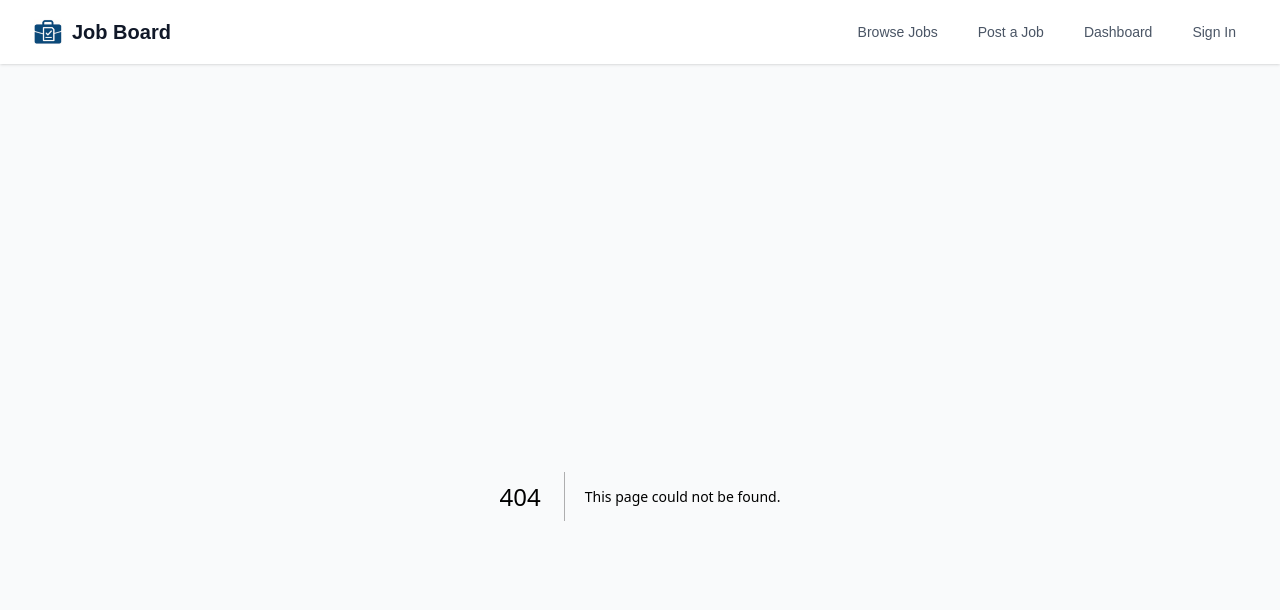
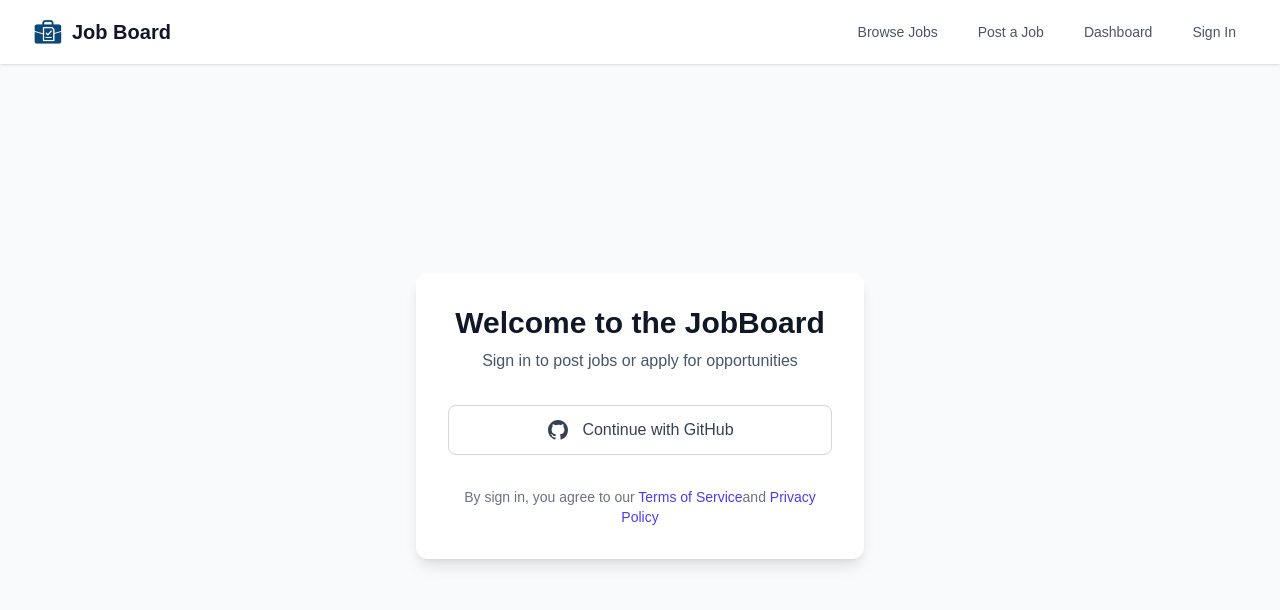
Before and after one commit to EslamMhamed/jop-posting-websit, a Next.js app: page /auth/signin in a window 1280 px wide. Before the commit this address had no page. Shown: the top 610 px of the page. Built offline with nearby package versions, Linux system fonts and the light colour scheme.

Commit message:
crate SigninPage

```diff
--- /dev/null
+++ b/app/auth/signin/page.tsx
@@ -0,0 +1,37 @@
+function SingInPage() {
+  return (
+    <div className="min-h-[calc(100vh-10rem)] flex items-center justify-center ">
+      <div  className="max-w-md w-full space-y-8 bg-white p-8 rounded-xl shadow-lg mx-4">
+        <div  className="text-center">
+          <h2 className="text-3xl font-bold text-gray-900 mb-2">Welcome to the JobBoard</h2>
+          <p className="text-gray-600">Sign in to post jobs or apply for opportunities </p>
+        </div>
+
+        <div className="mt-8">
+          <button className="w-full flex items-center justify-center gap-3 px-4 py-3 border border-gray-300 rounded-lg text-gray-700 bg-white hover:bg-gray-50 transition-colors duration-200">
+            <svg
+              className="w-6 h-6"
+              fill="currentColor"
+              viewBox="0 0 24 24"
+              aria-hidden="true"
+            >
+              <path
+                fillRule="evenodd"
+                d="M12 2C6.477 2 2 6.484 2 12.017c0 4.425 2.865 8.18 6.839 9.504.5.092.682-.217.682-.483 0-.237-.008-.868-.013-1.703-2.782.605-3.369-1.343-3.369-1.343-.454-1.158-1.11-1.466-1.11-1.466-.908-.62.069-.608.069-.608 1.003.07 1.531 1.032 1.531 1.032.892 1.53 2.341 1.088 2.91.832.092-.647.35-1.088.636-1.338-2.22-.253-4.555-1.113-4.555-4.951 0-1.093.39-1.988 1.029-2.688-.103-.253-.446-1.272.098-2.65 0 0 .84-.27 2.75 1.026A9.564 9.564 0 0112 6.844c.85.004 1.705.115 2.504.337 1.909-1.296 2.747-1.027 2.747-1.027.546 1.379.203 2.398.1 2.651.64.7 1.028 1.595 1.028 2.688 0 3.848-2.339 4.695-4.566 4.942.359.31.678.921.678 1.856 0 1.338-.012 2.419-.012 2.747 0 .268.18.58.688.482A10.019 10.019 0 0022 12.017C22 6.484 17.522 2 12 2z"
+                clipRule="evenodd"
+              />
+            </svg>
+            <span className="text-base font-medium">Continue with GitHub</span>
+          </button>
+        </div>
+        <div className="mt-6 text-center text-sm text-gray-500">
+            By sign in, you agree to our <a  href="#" className="text-indigo-600 hover:text-indigo-500">Terms of Service</a>
+            and
+            <a  href="#" className="text-indigo-600 hover:text-indigo-500"> Privacy Policy</a>
+        </div>
+      </div>
+    </div>
+  );
+}
+
+export default SingInPage;
```
